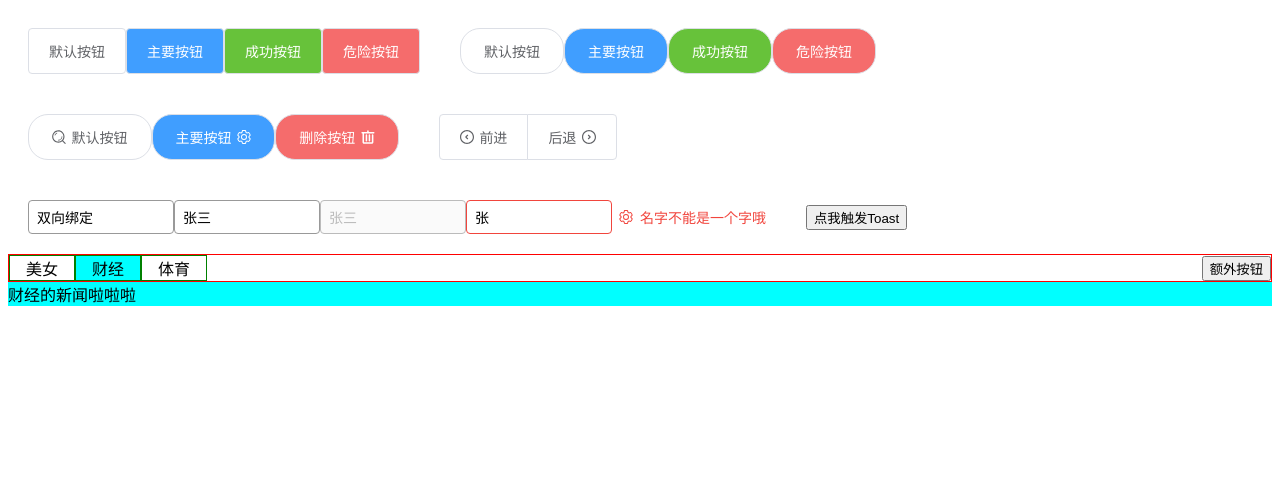
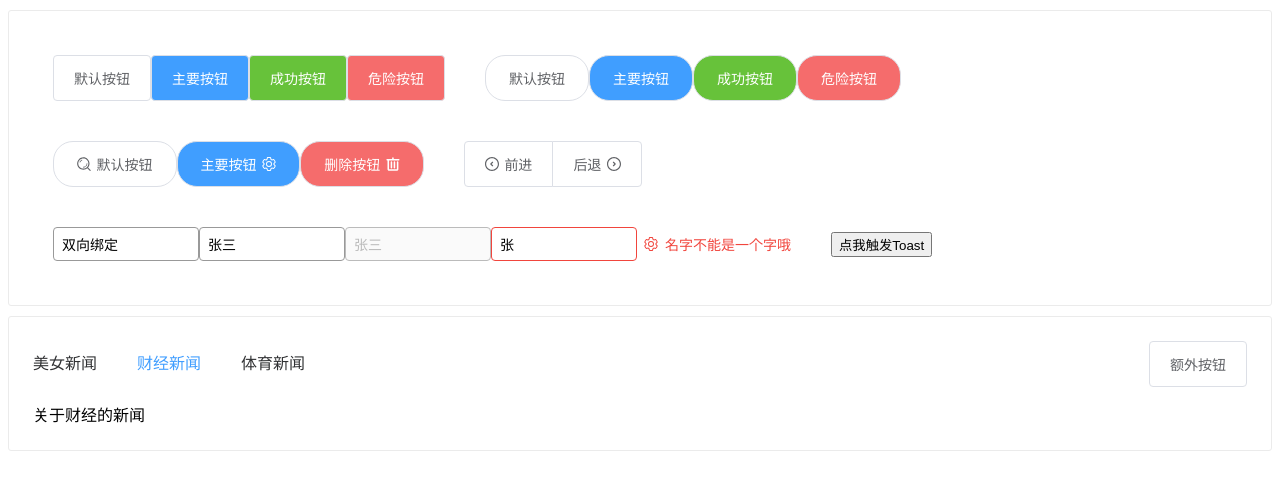
Before and after one commit to luckzhu/eazy-ui, a Vue app: page / in a window 1280 px wide. Shown: the top 490 px of the page. Built offline with nearby package versions, Linux system fonts and the light colour scheme.

Commit message:
为tabs添加简单的样式

```diff
--- a/src/App.vue
+++ b/src/App.vue
@@ -54,18 +54,18 @@
     </div>
 
     <div class="testBox">
-        <!--.sync等价于加上 @update:seleted="slectedTabs = $event" -->
-      <ez-tabs :selected.sync="slectedTabs" >
+      <!--.sync等价于加上 @update:seleted="slectedTabs = $event" -->
+      <ez-tabs :selected.sync="slectedTabs">
         <ez-tabs-head>
-          <ez-tabs-item name="beauty">美女</ez-tabs-item>
-          <ez-tabs-item name="finance">财经</ez-tabs-item>
-          <ez-tabs-item name="sports">体育</ez-tabs-item>
-          <button slot="action">额外按钮</button>
+          <ez-tabs-item name="beauty">美女新闻</ez-tabs-item>
+          <ez-tabs-item name="finance">财经新闻</ez-tabs-item>
+          <ez-tabs-item name="sports">体育新闻</ez-tabs-item>
+          <ez-button slot="action">额外按钮</ez-button>
         </ez-tabs-head>
         <ez-tabs-body>
-          <ez-tabs-pane name="beauty">美女的新闻啦啦啦</ez-tabs-pane>
-          <ez-tabs-pane name="finance">财经的新闻啦啦啦</ez-tabs-pane>
-          <ez-tabs-pane name="sports">体育的新闻啦啦啦</ez-tabs-pane>
+          <ez-tabs-pane name="beauty">关于美女的新闻</ez-tabs-pane>
+          <ez-tabs-pane name="finance">关于财经的新闻</ez-tabs-pane>
+          <ez-tabs-pane name="sports">关于体育的新闻</ez-tabs-pane>
         </ez-tabs-body>
       </ez-tabs>
     </div>
@@ -135,5 +135,9 @@ export default {
 }
 .testBox {
   display: block;
+  padding: 24px;
+  border: 1px solid #ebebeb;
+  border-radius: 3px;
+  margin: 10px 0;
 }
 </style>
--- a/src/components/tabs-body.vue
+++ b/src/components/tabs-body.vue
@@ -13,5 +13,6 @@ export default {
 
 <style lang="scss" scoped>
 .tabs-body {
+
 }
 </style>
--- a/src/components/tabs-head.vue
+++ b/src/components/tabs-head.vue
@@ -10,17 +10,16 @@
 <script>
 export default {
   name: "EazyTabsHead",
-    inject: ['eventBus'],
-
+  inject: ["eventBus"]
 };
 </script>
 
 <style lang="scss" scoped>
 .tabs-head {
-    border: 1px solid red;
   display: flex;
   justify-content: flex-start;
   align-items: center;
+  margin: 0 0 15px;
   > .actionWrapper {
     margin-left: auto;
   }
--- a/src/components/tabs-item.vue
+++ b/src/components/tabs-item.vue
@@ -31,7 +31,7 @@ export default {
   computed: {
     tabActiveClass() {
       return {
-        'tabActive': this.active
+        tabActive: this.active
       };
     }
   },
@@ -45,11 +45,19 @@ export default {
 
 <style lang="scss" scoped>
 .tabs-item {
-  padding: 0 1em;
-  border: 1px solid green;
+  padding: 0 20px;
+  height: 40px;
+  box-sizing: border-box;
+  line-height: 40px;
+  font-weight: 500;
+  color: #303133;
+  position: relative;
+  &:first-child {
+    padding-left: 0;
+  }
 }
 
 .tabActive {
-    background-color: aqua;
+  color: #409eff;
 }
 </style>
--- a/src/components/tabs-pane.vue
+++ b/src/components/tabs-pane.vue
@@ -43,6 +43,6 @@ export default {
 }
 
 .tabActive {
-  background-color: aqua;
+
 }
 </style>
--- a/src/components/tabs.vue
+++ b/src/components/tabs.vue
@@ -33,5 +33,6 @@ export default {
 
 <style lang="scss" scoped>
 .tabs {
+    font-size: 16px;
 }
 </style>
```
Lines whose indentation alone changed are shown as unchanged.
